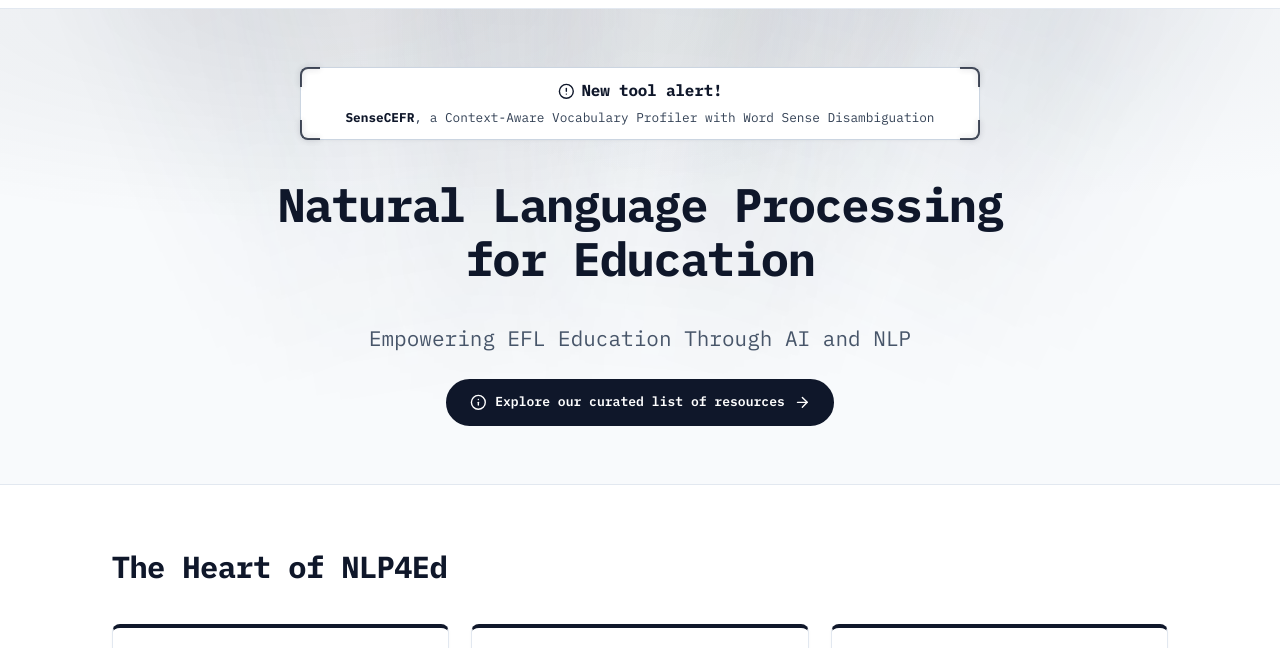
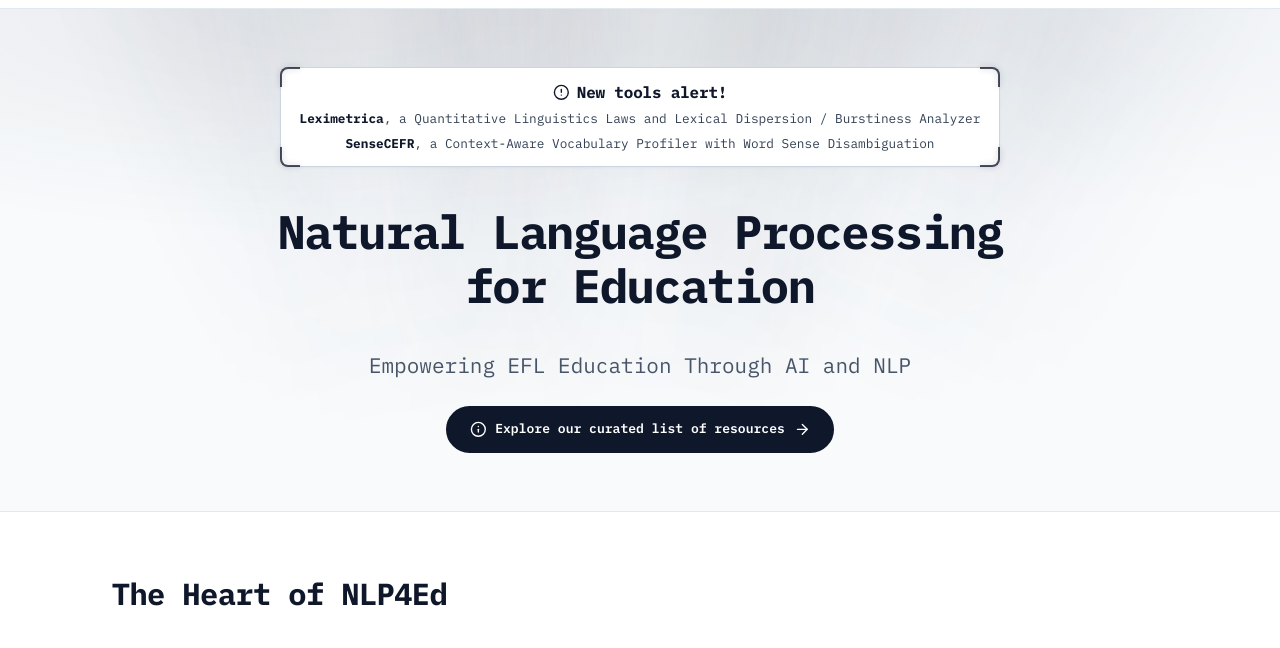
Before and after one commit to NLP4Ed/nlp4ed.github.io, a plain HTML site: page index.html in a window 1280 px wide. Shown: the part 91-739 px from the top of the page. Drawn offline with Linux system fonts and the light colour scheme.

Commit message:
update homepage copy, tools alert, and footer

```diff
--- a/css/style.css
+++ b/css/style.css
@@ -572,18 +572,12 @@ svg.icon,
   color: var(--color-text);
   border: 1px solid var(--slate-300);
   border-radius: var(--radius-md);
-  padding: 0.75rem 1.25rem;
+  padding: 0.85rem 1.25rem;
   width: 100%;
-  max-width: 680px;
+  max-width: 720px;
   text-align: center;
   box-shadow: 0 1px 3px rgba(0, 0, 0, 0.04);
-  cursor: pointer;
-}
-
-.hero-alert:hover {
-  text-decoration: none;
-  color: var(--color-text);
-  border-color: var(--slate-400);
+  cursor: default;
 }
 
 /* corner pulse on alert */
@@ -650,9 +644,30 @@ svg.icon,
   gap: 0.5rem;
 }
 
+.hero-alert-list {
+  display: flex;
+  flex-direction: column;
+  gap: 0.4rem;
+  margin-top: 0.35rem;
+}
+
 .hero-alert-desc {
   font-size: 0.88rem;
   color: var(--color-text-body);
+  line-height: 1.45;
+}
+
+.hero-alert-item-link {
+  color: inherit;
+  text-decoration: none;
+  cursor: pointer;
+  transition: color var(--transition-fast);
+}
+
+.hero-alert-item-link:hover {
+  color: var(--slate-950);
+  text-decoration: underline;
+  text-underline-offset: 3px;
 }
 
 .hero-alert-link {
@@ -661,9 +676,8 @@ svg.icon,
   text-decoration: none;
 }
 
-.hero-alert-link:hover {
-  color: var(--slate-700);
-  text-decoration: none;
+.hero-alert-item-link:hover .hero-alert-link {
+  color: var(--slate-950);
 }
 
 .hero-title {
@@ -847,6 +861,7 @@ svg.icon,
   font-size: 0.92rem;
   color: var(--color-text-body);
   line-height: 1.7;
+  text-align: justify;
 }
 
 /* mission items */
--- a/index.html
+++ b/index.html
@@ -196,19 +196,24 @@
         <div class="light-ray light-ray-7"></div>
       </div>
       <div class="container hero-content">
-        <a href="https://nlp4ed.com/SenseCEFR/" target="_blank" rel="noopener noreferrer" class="hero-alert">
+        <div class="hero-alert">
           <span class="hero-alert-corner corner-tl" aria-hidden="true"></span>
           <span class="hero-alert-corner corner-tr" aria-hidden="true"></span>
           <span class="hero-alert-corner corner-bl" aria-hidden="true"></span>
           <span class="hero-alert-corner corner-br" aria-hidden="true"></span>
           <div class="hero-alert-title">
             <svg class="icon" viewBox="0 0 24 24"><circle cx="12" cy="12" r="10"></circle><line x1="12" y1="8" x2="12" y2="12"></line><line x1="12" y1="16" x2="12.01" y2="16"></line></svg>
-            New tool alert!
+            New tools alert!
           </div>
-          <p class="hero-alert-desc">
-            <span class="hero-alert-link">SenseCEFR</span>, a Context-Aware Vocabulary Profiler with Word Sense Disambiguation
-          </p>
-        </a>
+          <div class="hero-alert-list">
+            <p class="hero-alert-desc">
+              <a href="https://nlp4ed.com/Leximetrica/" target="_blank" rel="noopener noreferrer" class="hero-alert-item-link"><span class="hero-alert-link">Leximetrica</span>, a Quantitative Linguistics Laws and Lexical Dispersion / Burstiness Analyzer</a>
+            </p>
+            <p class="hero-alert-desc">
+              <a href="https://nlp4ed.com/SenseCEFR/" target="_blank" rel="noopener noreferrer" class="hero-alert-item-link"><span class="hero-alert-link">SenseCEFR</span>, a Context-Aware Vocabulary Profiler with Word Sense Disambiguation</a>
+            </p>
+          </div>
+        </div>
 
         <h1 class="hero-title">
           Natural Language Processing for Education
@@ -240,7 +245,7 @@
               <span class="accent-word">Who</span> We Are
             </h3>
             <p class="heart-card-text">
-              NLP4Ed is a small yet passionate team of tech enthusiasts, composed of EFL teachers and education researchers. Our mission is to bring the benefits of AI and natural language processing (NLP) advancements to English as a Foreign Language (EFL) education in Morocco. We believe in democratizing technology to enhance learning and teaching experiences for all.
+              NLP4Ed is a small yet passionate team of tech enthusiasts, composed of dedicated EFL teachers and experienced education researchers. Our core mission is to bring the practical benefits of modern AI and NLP advancements to EFL education in Morocco. We believe in democratizing innovative technology to enhance learning and teaching experiences for all.
             </p>
           </article>
 
@@ -344,7 +349,7 @@
 
           <div class="stats-grid">
             <a href="./resources/" class="stat-box">
-              <div class="stat-number" data-target="2" data-prefix="+">+2</div>
+              <div class="stat-number" data-target="5" data-prefix="+">+5</div>
               <div class="stat-label">Open-source tools</div>
             </a>
             <a href="./resources/" class="stat-box">
@@ -544,14 +549,13 @@
           </p>
 
           <div class="country-badge">
-            <svg class="icon" style="width: 14px; height: 14px;" viewBox="0 0 24 24"><polygon points="12 2 15.09 8.26 22 9.27 17 14.14 18.18 21.02 12 17.77 5.82 21.02 7 14.14 2 9.27 8.91 8.26 12 2"></polygon></svg>
             <span>Made in Morocco</span>
           </div>
 
           <div class="footer-divider"></div>
 
           <div class="footer-copyright">
-            Copyright &copy; NLP4Ed. All rights reserved.
+            Built by Yassine Lchgary. Copyright &copy; NLP4Ed &amp; Yassine Lchgary. All rights reserved.
           </div>
         </div>
       </div>
```
Also changed, not shown: blog/index.html (+1 -2 lines), resources/index.html (+1 -2 lines).
